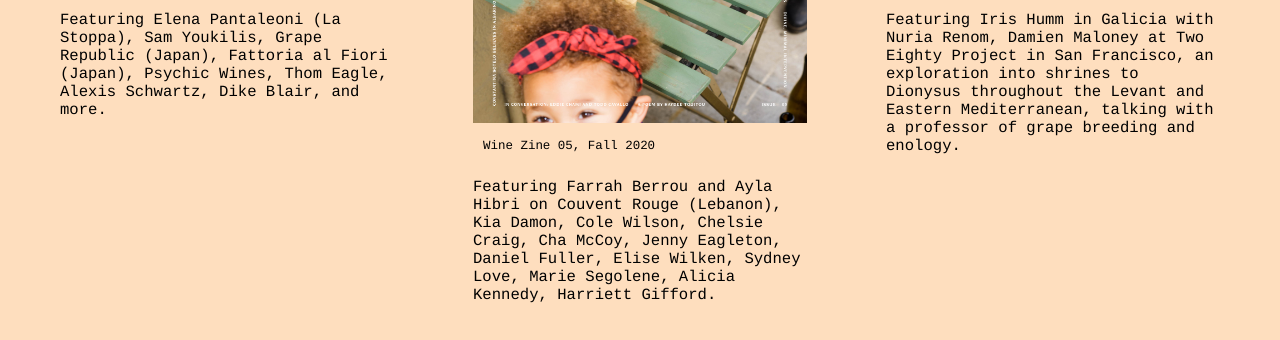
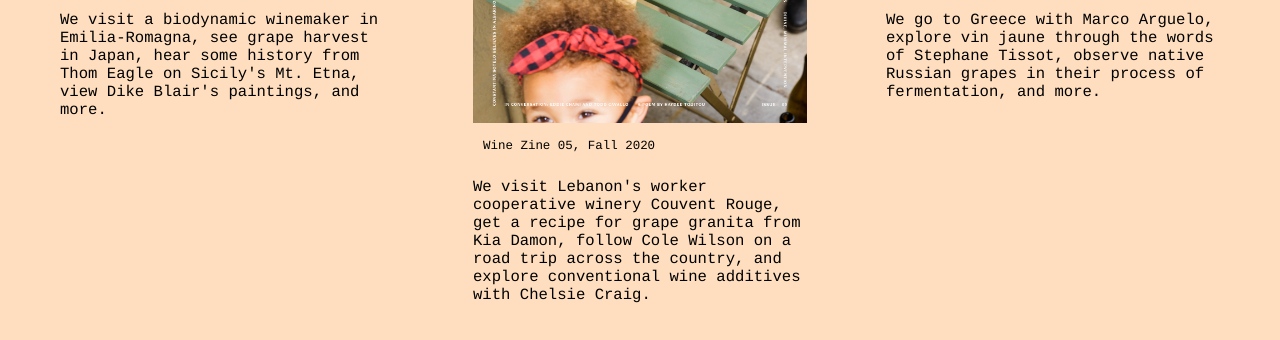
Before and after one commit to KatClary/me, a plain HTML site: page index.html in a window 1280 px wide. Shown: the part 1165-1505 px from the top of the page. Drawn offline with nearby package versions, Linux system fonts and the light colour scheme.

Commit message:
Add files via upload

```diff
--- a/index.html
+++ b/index.html
@@ -55,7 +55,7 @@
             <figcaption class="sub_cap">Wine Zine 04, Spring 2019 <span class="credit"></span></figcaption>
           </figure>
           <section class="sub_text">
-            <p>Featuring Elena Pantaleoni (La Stoppa), Sam Youkilis, Grape Republic (Japan), Fattoria al Fiori (Japan), Psychic Wines, Thom Eagle, Alexis Schwartz, Dike Blair, and more.
+            <p>We visit a biodynamic winemaker in Emilia-Romagna, see grape harvest in Japan, hear some history from Thom Eagle on Sicily's Mt. Etna, view Dike Blair's paintings, and more.
             </p>
           </section>
         </section>
@@ -67,7 +67,7 @@
             <figcaption class="sub_cap">Wine Zine 05, Fall 2020 <span class="credit"></span></figcaption>
           </figure>
           <section class="sub_text">
-            <p>Featuring Farrah Berrou and Ayla Hibri on Couvent Rouge (Lebanon), Kia Damon, Cole Wilson, Chelsie Craig, Cha McCoy, Jenny Eagleton, Daniel Fuller, Elise Wilken, Sydney Love, Marie Segolene, Alicia Kennedy, Harriett Gifford.</p>
+            <p>We visit Lebanon's worker cooperative winery Couvent Rouge, get a recipe for grape granita from Kia Damon, follow Cole Wilson on a road trip across the country, and explore conventional wine additives with Chelsie Craig.</p>
           </section>
         </section>
 
@@ -78,7 +78,7 @@
             <figcaption class="sub_cap">Wine Zine 06, Coming Winter 2021 <span class="credit"></span></figcaption>
           </figure>
           <section class="sub_text">
-            <p>Featuring Iris Humm in Galicia with Nuria Renom, Damien Maloney at Two Eighty Project in San Francisco, an exploration into shrines to Dionysus throughout the Levant and Eastern Mediterranean, talking with a professor of grape breeding and enology.</p>
+            <p>We go to Greece with Marco Arguelo, explore vin jaune through the words of Stephane Tissot, observe native Russian grapes in their process of fermentation, and more.</p>
           </section>
         </section>
 
```
